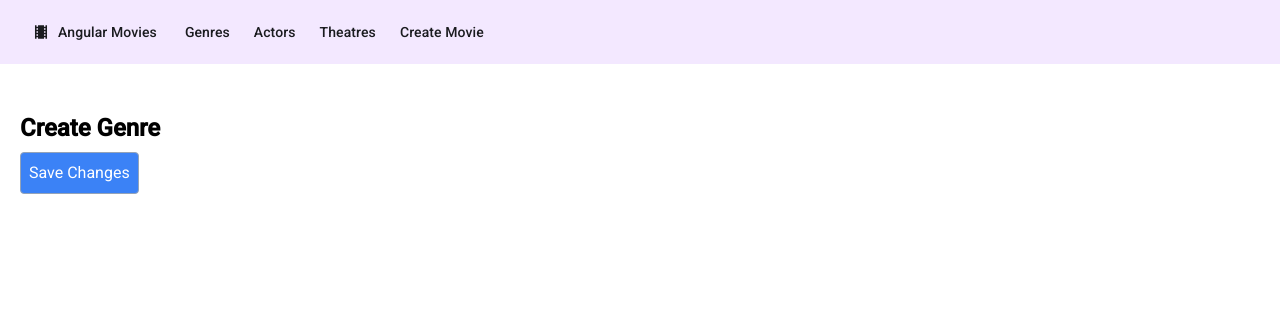
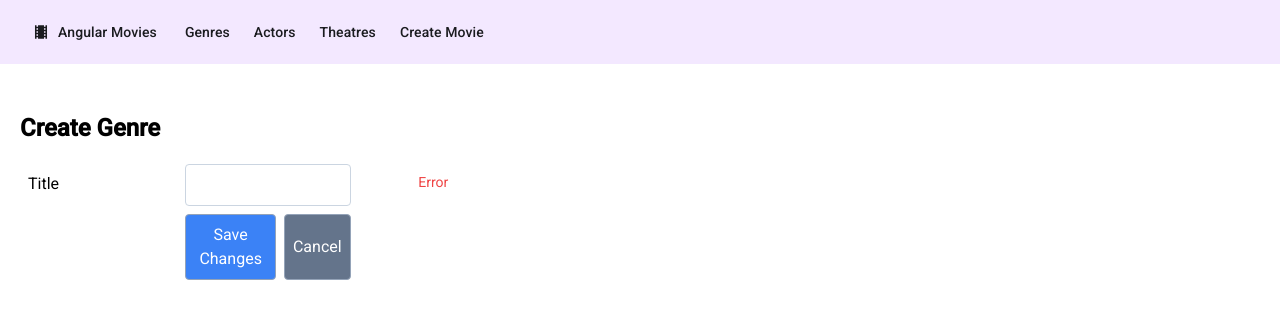
Before and after one commit to buddhika85/Movies-App, an Angular app in the folder angular-movies/: page /genres/create in a window 1280 px wide. Shown: the top 318 px of the page. Built offline with nearby package versions, Linux system fonts and the light colour scheme.

Commit message:
add genre form

```diff
--- a/angular-movies/src/app/app.routes.ts
+++ b/angular-movies/src/app/app.routes.ts
@@ -92,4 +92,9 @@ export const routes: Routes = [
         (x) => x.EditMovieComponent
       ),
   },
+
+  {
+    path: '**',
+    redirectTo: '', // landing page
+  },
 ];
--- a/angular-movies/src/app/genres/create-genres/create-genres.component.html
+++ b/angular-movies/src/app/genres/create-genres/create-genres.component.html
@@ -1,3 +1,13 @@
 <h3>Create Genre</h3>
 
-<button class="add-btn" (click)="saveChanges()">Save Changes</button>
+<div class="three-col-form w-2/5">
+  <label class="lbl">Title</label>
+  <input class="text-box mb-2" type="text" />
+  <div class="error-div">Error</div>
+
+  <div></div>
+  <div class="btn-row">
+    <button class="add-btn" (click)="saveChanges()">Save Changes</button>
+    <button class="cancel-btn">Cancel</button>
+  </div>
+</div>
--- a/angular-movies/src/styles.scss
+++ b/angular-movies/src/styles.scss
@@ -11,7 +11,19 @@ body {
 }
 
 h3 {
-  @apply font-semibold text-2xl mt-2 mb-2;
+  @apply font-semibold text-2xl mt-2 mb-5;
+}
+
+.lbl {
+  @apply p-2;
+}
+
+.text-box {
+  @apply border border-slate-300 rounded p-2;
+}
+
+.text-box-error {
+  @apply border border-red-300 rounded p-2;
 }
 
 .btn-row {
@@ -29,3 +41,15 @@ h3 {
 .remove-btn {
   @apply p-2 bg-red-500 text-white border rounded border-slate-400 hover:bg-red-600;
 }
+
+.cancel-btn {
+  @apply p-2 bg-slate-500 text-white border rounded border-slate-400 hover:bg-slate-600;
+}
+
+.three-col-form {
+  @apply grid grid-cols-3;
+}
+
+.error-div {
+  @apply text-red-500 mx-auto p-2 text-sm;
+}
```
